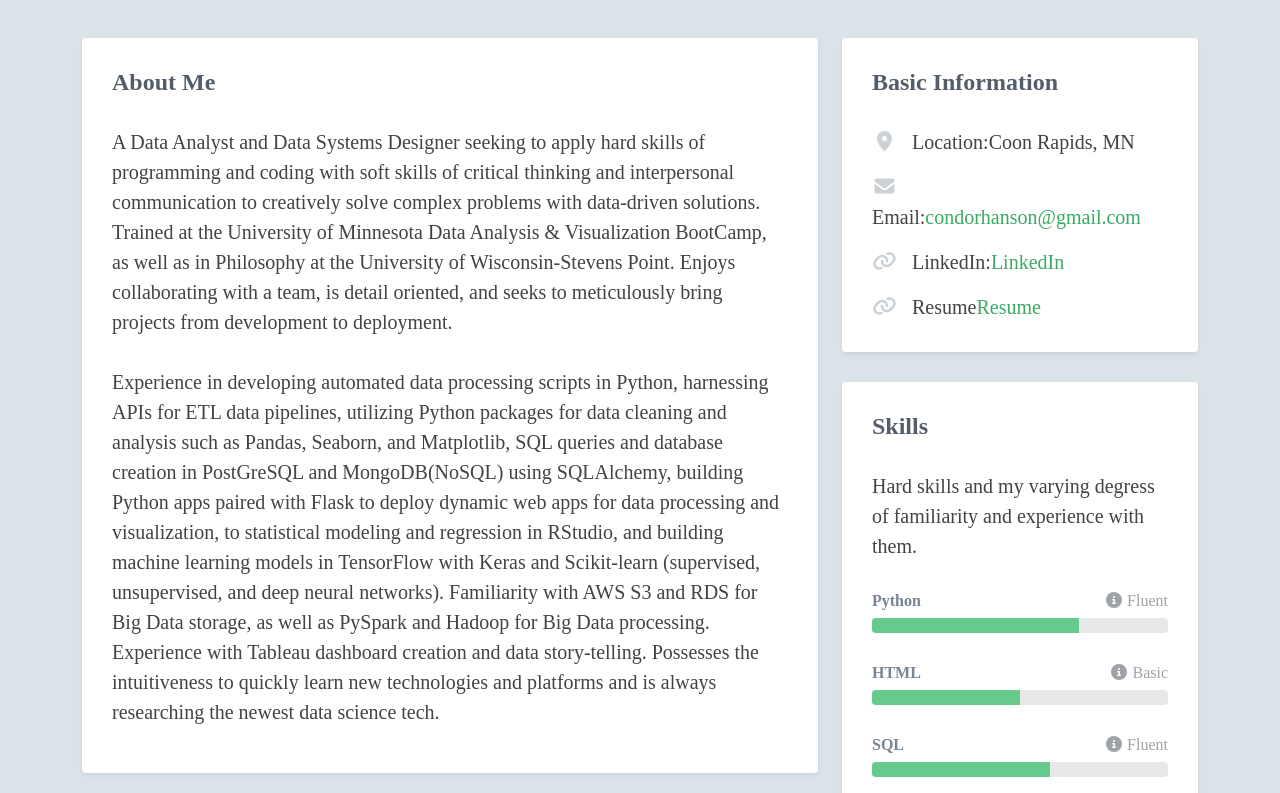
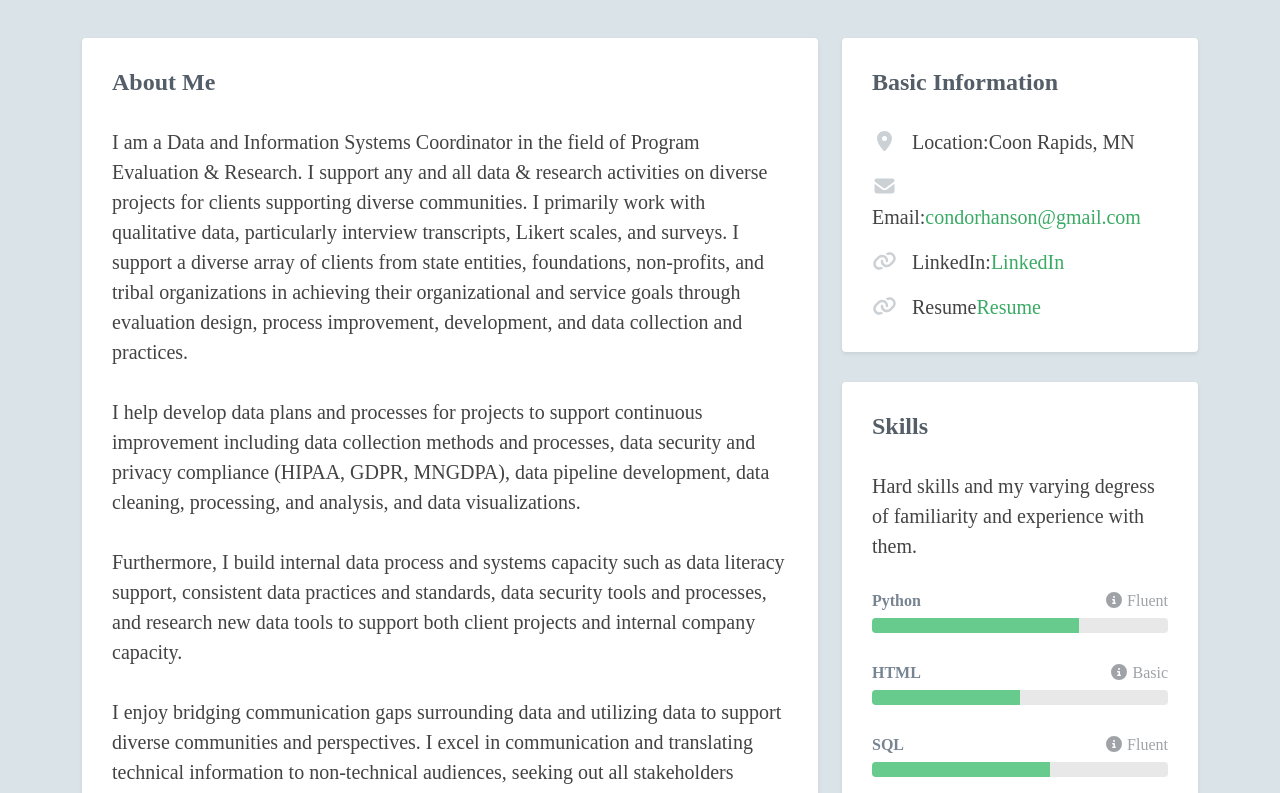
Before and after one commit to conorwhanson/portfolio, a plain HTML site: page index.html in a window 1280 px wide. Shown: the part 400-1193 px from the top of the page. Drawn offline with Linux system fonts and the light colour scheme; a script that the page names is missing; a web font is replaced by a local one.

Commit message:
Minor edits 1.15

```diff
--- a/index.html
+++ b/index.html
@@ -33,7 +33,7 @@
 		            <img class="profile-image img-fluid float-start rounded-circle" src="assets/images/headshot2.jpeg" alt="profile image" />
 		            <div class="profile-content">
 		                <h1 class="name">Conor W. Hanson</h1>
-		                <h2 class="desc">Data Analyst, Data System Developer, Philosopher, All-around Critical Thinker</h2>
+		                <h2 class="desc">Data Analyst, Data System Developer, Process and System Improvement Specialist, All-around Critical Thinker</h2>
 		                <ul class="social list-inline">
 		                    <li class="list-inline-item"><a href="https://www.linkedin.com/in/conorwhanson/"><i class="fab fa-linkedin-in"></i></a></li>
 		                    <li class="list-inline-item"><a href="https://github.com/conorwhanson"><i class="fab fa-github-alt"></i></a></li>
@@ -60,19 +60,27 @@
                     <div class="section-inner shadow-sm rounded">
                         <h2 class="heading">About Me</h2>
                         <div class="content">
-                            <p>A Data Analyst and Data Systems Designer seeking to apply hard skills of programming and coding with soft skills of critical thinking
-                                and interpersonal communication to creatively solve complex problems with data-driven solutions.
-                                Trained at the University of Minnesota Data Analysis & Visualization BootCamp, as well as in Philosophy at the University of
-                                Wisconsin-Stevens Point. Enjoys collaborating with a team,
-                                is detail oriented, and seeks to meticulously bring projects from development to deployment.<br><br>
-
-                                Experience in developing automated data processing scripts in Python, harnessing APIs for ETL data pipelines, utilizing Python
-                                packages for data cleaning and analysis such as Pandas, Seaborn, and Matplotlib, SQL queries and database creation in PostGreSQL and
-                                MongoDB(NoSQL) using SQLAlchemy, building Python apps paired with Flask to deploy dynamic web apps for data processing and visualization,
-                                to statistical modeling and regression in RStudio, and building machine learning models in TensorFlow with Keras
-                                and Scikit-learn (supervised, unsupervised, and deep neural networks). Familiarity with AWS S3 and RDS for Big Data storage, as well as PySpark and
-                                Hadoop for Big Data processing. Experience with Tableau dashboard creation and data story-telling. Possesses the intuitiveness
-                                to quickly learn new technologies and platforms and is always researching the newest data science tech.
+                            <p>I am a Data and Information Systems Coordinator in the field of Program Evaluation & Research.
+                                I support any and all data & research activities on diverse projects for clients supporting diverse communities.
+                                I primarily work with qualitative data, particularly interview transcripts, Likert scales, and surveys.
+                                I support a diverse array of clients from state entities, foundations, non-profits, and tribal organizations
+                                in achieving their organizational and service goals through evaluation design, process improvement, development,
+                                and data collection and practices.
+                                <br><br>
+                                I help develop data plans and processes for projects to support continuous improvement including data collection
+                                methods and processes, data security and privacy compliance (HIPAA, GDPR, MNGDPA), data pipeline development,
+                                data cleaning, processing, and analysis, and data visualizations.
+                                <br><br>
+                                Furthermore, I build internal data process and systems capacity such as data literacy support, consistent data practices
+                                and standards, data security tools and processes, and research new data tools to support both client projects and internal
+                                company capacity.
+                                <br><br>
+                                I enjoy bridging communication gaps surrounding data and utilizing data to support diverse communities and perspectives.
+                                I excel in communication and translating technical information to non-technical audiences, seeking out all stakeholders
+                                within a project scope, practicing active listening, and utilizing inductive reasoning and careful analytical thinking.
+                                I read widely across various domains of knowledge to better understand the political, economic, and cultural impact of
+                                data on diverse communities. I’m detail-oriented, yet consistently anchor myself to big-picture thinking and conceptualizing
+                                that support the goals of the clients and organizations I serve.
                              </p>
                         </div><!--//content-->
                     </div><!--//section-inner-->
```
